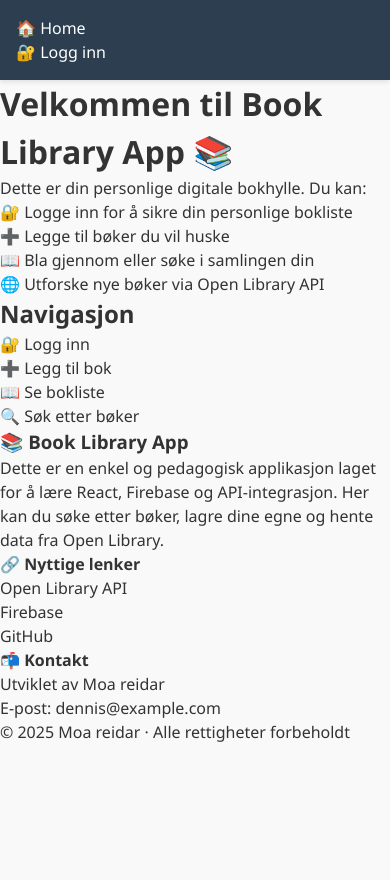
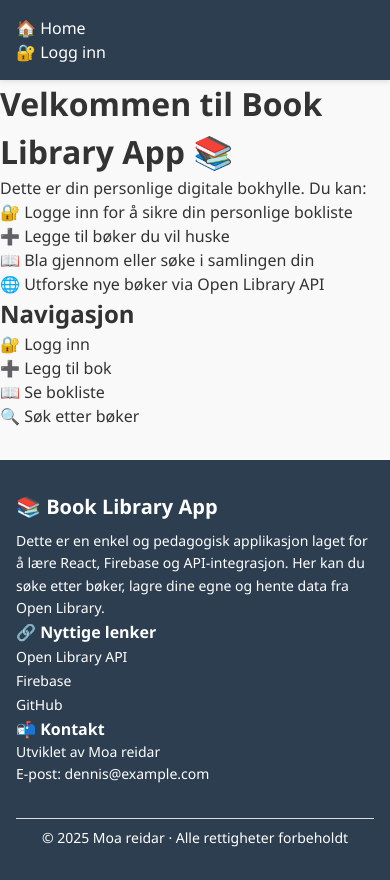
Before and after one commit to moa-reidar/final_project, a React (Vite) app: page / in a window 390 px wide. Before the commit the page ends 844 px from the top, so only its background shows below. Built offline with nearby package versions, Linux system fonts and the light colour scheme.

Commit message:
Add footer.css with structured layout, BEM classes and responsive grid

```diff
--- a/src/css/footer.css
+++ b/src/css/footer.css
@@ -0,0 +1,40 @@
+.footer {
+    background-color: var(--color-primary);
+    color: var(--color-text-light);
+    padding: var(--spacing-lg) var(--spacing-md);
+    margin-top: var(--spacing-lg);
+  }
+
+  .footer__container {
+    max-width: var(--max-width-container);
+    margin: 0 auto;
+    display: grid;
+    grid-template-columns: repeat(auto-fit, minmax(200px, 1fr));
+    gap: var(--spacing-lg);
+  }
+
+  .footer__section h3 {
+    font-size: var(--font-size-large);
+    margin-bottom: var(--spacing-sm);
+  }
+
+  .footer__section p,
+  .footer__section a {
+    font-size: var(--font-size-small);
+    line-height: 1.6;
+    color: var(--color-text-light);
+  }
+
+  .footer__section a:hover {
+    text-decoration: underline;
+    color: var(--color-accent);
+  }
+
+  .footer__bottom {
+    text-align: center;
+    margin-top: var(--spacing-lg);
+    font-size: var(--font-size-small);
+    color: var(--color-text-light);
+    border-top: var(--border-width) solid var(--color-border);
+    padding-top: var(--spacing-sm);
+  }
```
